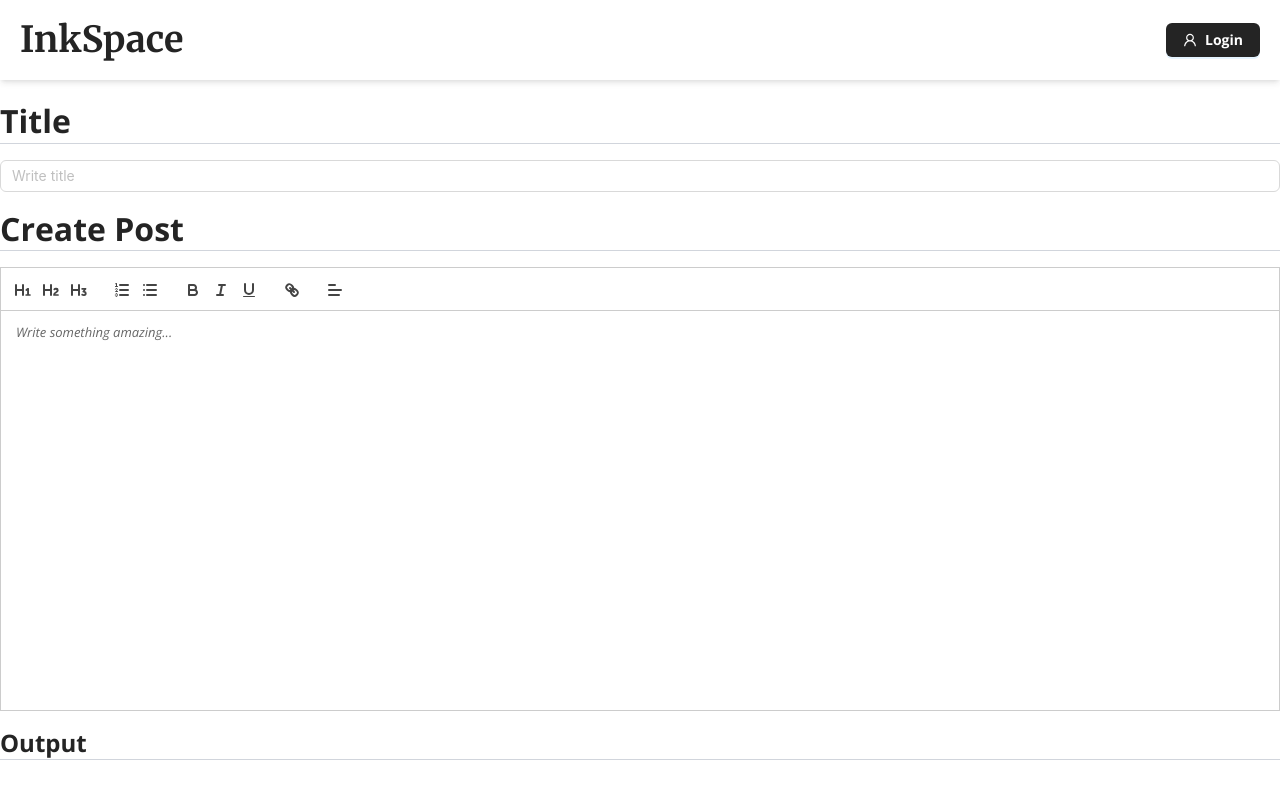
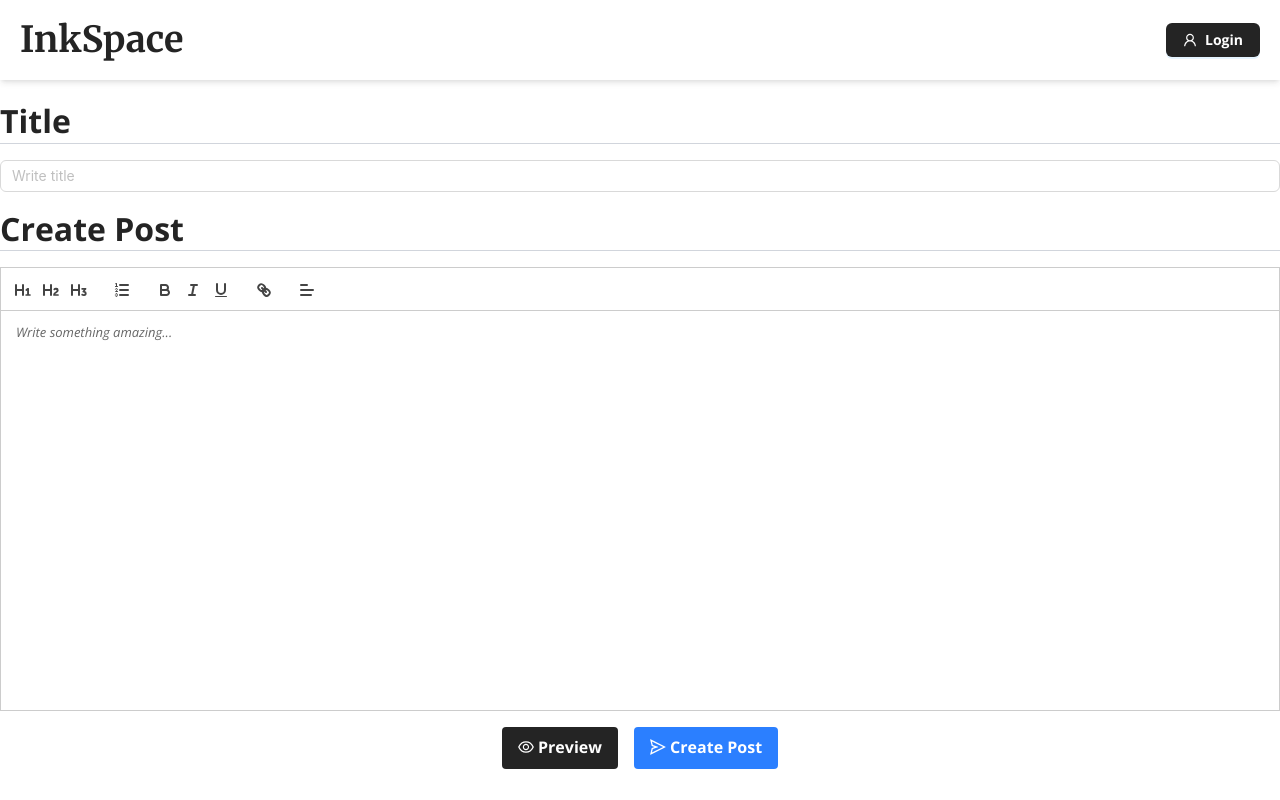
Before and after one commit to enessirn/inkspace-project, a React (Vite) app in the folder client/: page /create-post in a window 1280 px wide. Built offline with nearby package versions, Linux system fonts and the light colour scheme; no server answers.

Commit message:
content's variables sent to mongodb and modal added api setup for send a blog

```diff
--- a/client/src/components/Editor/Editor.jsx
+++ b/client/src/components/Editor/Editor.jsx
@@ -1,23 +1,35 @@
 import { Input } from 'antd';
 import Quill from 'quill';
 import 'quill/dist/quill.snow.css';
-import React, { useRef, useEffect, useState } from 'react'
+import React, { useRef, useEffect, useState } from 'react';
+import axios from 'axios';
+import { ToastContainer, toast } from 'react-toastify';
+import { Modal } from 'antd';
+import { SendOutlined, EyeOutlined } from '@ant-design/icons';
 
-function Editor() {
+export default function Editor() {
   const editorRef = useRef(null);
-    const [title, setTitle] = useState(null);
-    const [content, setContent] = useState(null);
-    const contentHTML = useRef(null);
+  const [isModalOpen, setIsModalOpen] = useState(false);
+  const [title, setTitle] = useState("");
+  const [content, setContent] = useState('');
+  const [loading, setLoading] = useState(false);
+
+  const showModal = () => {
+    setIsModalOpen(true);
+  };
+
+  const handleCancel = () => {
+    setIsModalOpen(false);
+  };
+
   useEffect(() => {
-        // Quill editorünü başlatıyoruz
     const quill = new Quill(editorRef.current, {
       theme: 'snow',
-
       placeholder: 'Write something amazing...',
       modules: {
         toolbar: [
           [{ 'header': '1' }, { 'header': '2' }, { 'header': '3' }],
-                    [{ 'list': 'ordered' }, { 'list': 'bullet' }],
+          [{ 'list': 'ordered' }],
           ['bold', 'italic', 'underline'],
           ['link'],
           [{ 'align': [] }],
@@ -25,31 +37,63 @@ function Editor() {
       },
     });
 
+    // Set the initial content of the editor and listen for changes
+    quill.on('text-change', () => {
+      const currentContent = quill.root.innerHTML;
+      setContent(currentContent);
+    });
 
-        // Editördeki değişiklikleri takip etmek için
-        quill.on('text-change', () => {
-            setContent(quill.root.innerHTML);
-            console.log(quill.root);
-            contentHTML.current.innerHTML = quill.root.innerHTML;
+    // Cleanup Quill instance on component unmount
+    return () => {
+      quill.off('text-change');
+    };
+  }, []);
 
+  // Submit the post to the server
+  const handleSubmit = async () => {
+    setLoading(true);
+    setIsModalOpen(false);
+    try {
+      if (!title || !content) {
+        toast.error("Please fill all fields");
+        return;
+      }
+      const response = await axios.post(`${import.meta.env.VITE_SERVER_API_URL}/posts/create-post`, {
+        title, content
       });
-    }, [contentHTML]);
+      if (response.status === 200) {
+        toast.success("Post created successfully");
+      }
+    } catch (error) {
+      console.error("Error creating post:", error);
+      toast.error("Error creating post, please try again later");
+    } finally {
+      setLoading(false);
+    }
+  };
 
   return (
-        <div className="container mx-auto mt-5 h-full">
+    <div className="w-[90%] md:container mx-auto mt-5 h-full">
       <h1 className='mb-4 border-b border-gray-300 text-2xl font-bold select-none'>Title</h1>
-            <Input placeholder="Write title" />
-            <h1 className='my-4 border-b border-gray-300 text-2xl font-bold select-none '>Create Post</h1>
+      <Input disabled={loading} placeholder="Write title"
+        onChange={(e) => setTitle(e.target.value)}
+      />
+      <h1 className='my-4 border-b border-gray-300 text-2xl font-bold select-none'>Create Post</h1>
       <div style={{ minHeight: "400px" }} ref={editorRef}></div>
-            <div className="output">
-                <h2 className='my-4 border-b border-gray-300 text-2xl font-bold select-none'>Output</h2>
-                <div className="output-content">
+      <div className="flex justify-center items-center gap-4">
+        <button onClick={showModal} className='bg-primary font-bold cursor-pointer hover:bg-secondary transition-colors text-white px-4 py-2 rounded mt-4' disabled={loading}>
+          <EyeOutlined /> Preview
+        </button>
+        <button onClick={handleSubmit} className='bg-blue-500 font-bold cursor-pointer hover:bg-blue-600 transition-colors text-white px-4 py-2 rounded mt-4' disabled={loading}>
+          <SendOutlined /> Create Post
+        </button>
+      </div>
+      <Modal title="Output" open={isModalOpen} onOk={handleCancel} onCancel={handleCancel}>
         <h1 className='text-2xl font-bold'>{title}</h1>
-                    <div ref={contentHTML} id='content'></div>
-                </div>
-            </div>
+        {/* Content added in the modal */}
+        <div dangerouslySetInnerHTML={{ __html: content }} />
+      </Modal>
+      <ToastContainer />
     </div>
   );
 }
-
-export default Editor
--- a/client/src/components/PostCard.jsx
+++ b/client/src/components/PostCard.jsx
@@ -2,7 +2,7 @@ import React from "react";
 
 function PostCard({ post }) {
   return (
-    <div className="w-[90%] xl:w-1/2 h-40 border-b border-gray-300">
+    <div className="cursor-pointer bg-background hover:bg-primary/1 w-[90%] p-2 rounded-2xl xl:w-1/2 h-full border-b border-gray-300">
       <div>
         <div className="auth mb-4 flex flex-row items-center gap-2">
           <img
@@ -16,9 +16,9 @@ function PostCard({ post }) {
           {post.title}
         </h1>
 
-        <span className="title block truncate max-w-full mt-2">
-          {post.content}
-        </span>
+        <div className="title block truncate max-w-full mt-2 max-h-40 py-2" dangerouslySetInnerHTML={{ __html: post.content }}></div>
+
+      </div>
 
       <div className="sub-info mt-4 flex flex-row justify-between items-center w-full">
         <div className="flex flex-row gap-4 items-center">
@@ -40,7 +40,7 @@ function PostCard({ post }) {
         </div>
       </div>
     </div>
-    </div>
+
   );
 }
 
--- a/client/src/layout/Content.jsx
+++ b/client/src/layout/Content.jsx
@@ -8,22 +8,20 @@ function Content() {
   const [posts, setPosts] = useState([])
   const [loading, setLoading] = useState(true)
   useEffect(() => {
-    setLoading(true)
-    try {
-      const getAllPosts = async () => {
-        const res = await axios.get(`${import.meta.env.VITE_SERVER_API_URL}/posts`)
-        setPosts(res.data)
+    const getData = async () => {
+      setLoading(true);
+      try {
+        const res = await axios.get(`${import.meta.env.VITE_SERVER_API_URL}/posts`);
+        setPosts(res.data);
+      } catch (error) {
+        toast.error("Error fetching posts", error.message);
+      } finally {
+        setLoading(false);
       }
-      getAllPosts()
-    } catch (error) {
-      toast.error("Error fetching posts", error.message)
-    }
-    finally {
-      setTimeout(() => {
-        setLoading(false)
-      }, 2000)
-    }
-  }, [])
+    };
+
+    getData();
+  }, []);
 
   useEffect(() => {
     if (posts.length > 0) {
--- a/client/src/pages/CreatePost.jsx
+++ b/client/src/pages/CreatePost.jsx
@@ -7,8 +7,6 @@ function CreatePost() {
     return (
         <div>
             <Navbar />
-
-
             <Editor />
         </div>
     );
```
Lines whose indentation alone changed are shown as unchanged.
